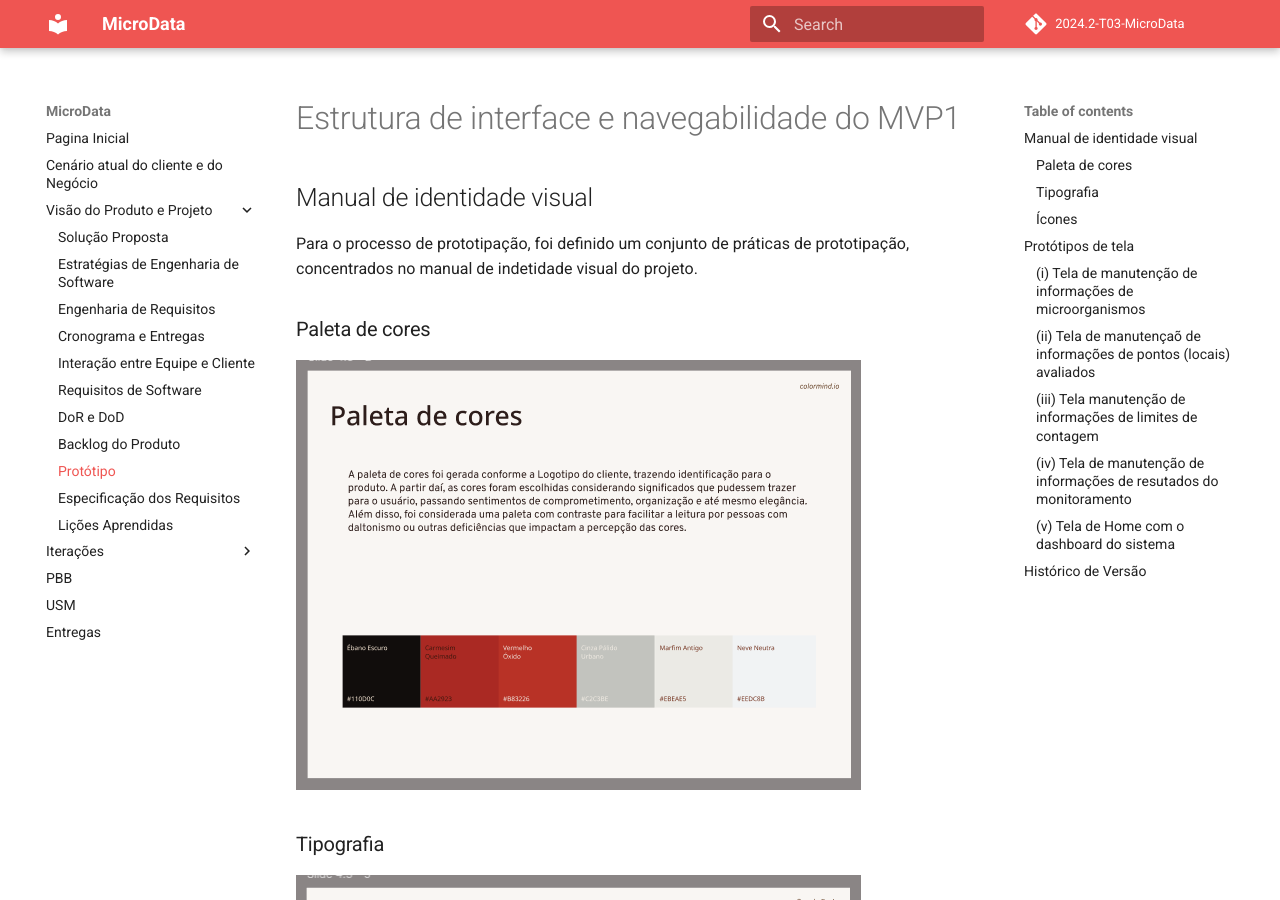
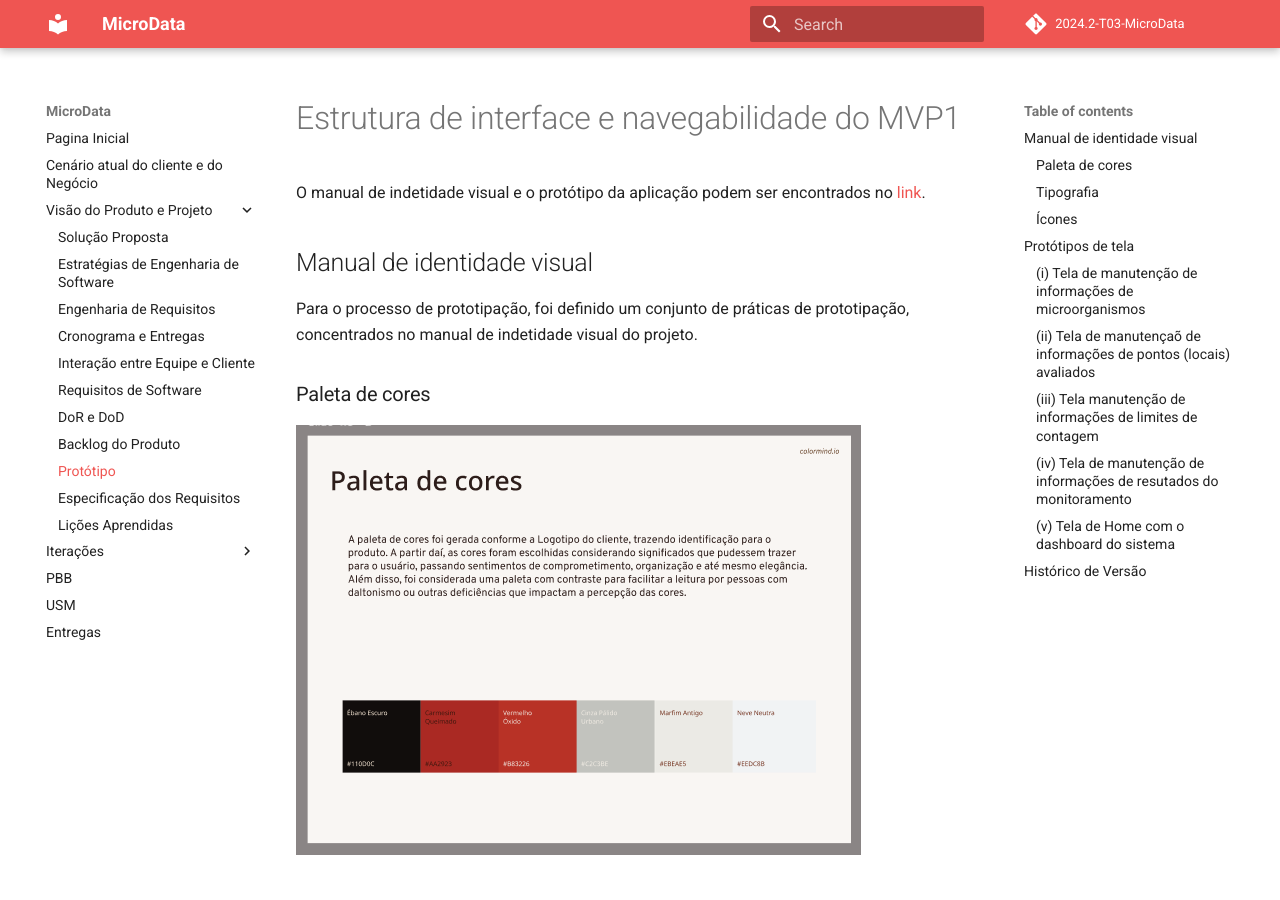
Before and after one commit to storch7/2024.2-T03-MicroData, an MkDocs documentation site: the page built from docs/visao_produto_projeto/prototipo.md, in a window 1280 px wide and 900 px high. Built offline with MkDocs 1.6.1 and Material for MkDocs 9.7.7, drawn with Linux system fonts in a browser that asks for light colours; comment, search, counter and statistics services are not loaded.

Commit message:
LInk do protótipo

```diff
--- a/docs/visao_produto_projeto/prototipo.md
+++ b/docs/visao_produto_projeto/prototipo.md
@@ -1,4 +1,6 @@
 # Estrutura de interface e navegabilidade do MVP1
+
+O manual de indetidade visual e o protótipo da aplicação podem ser encontrados no [link](https://www.figma.com/team_invite/redeem/AUF2N2W7M3ki8gKMvS9HXg).
 
 ## Manual de identidade visual
 
```
